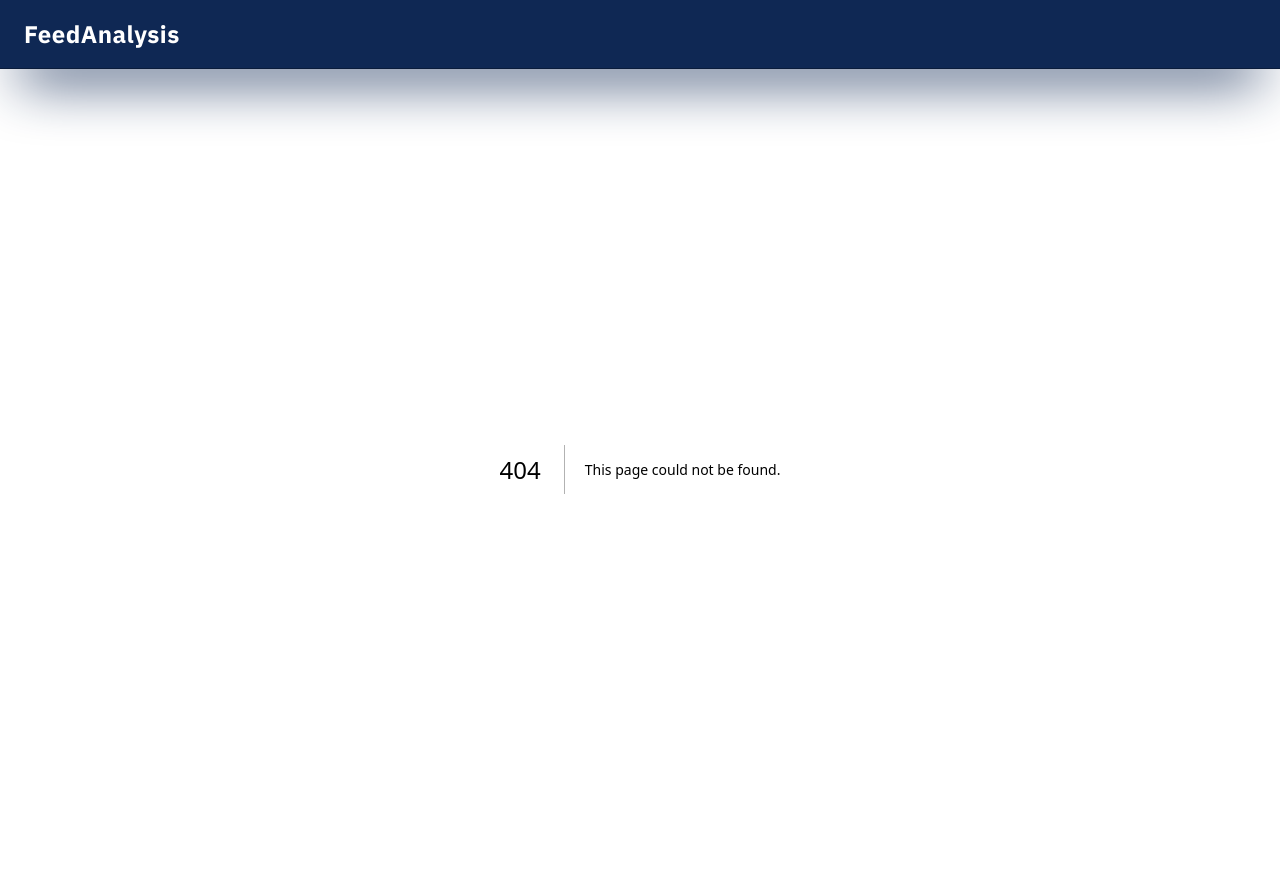
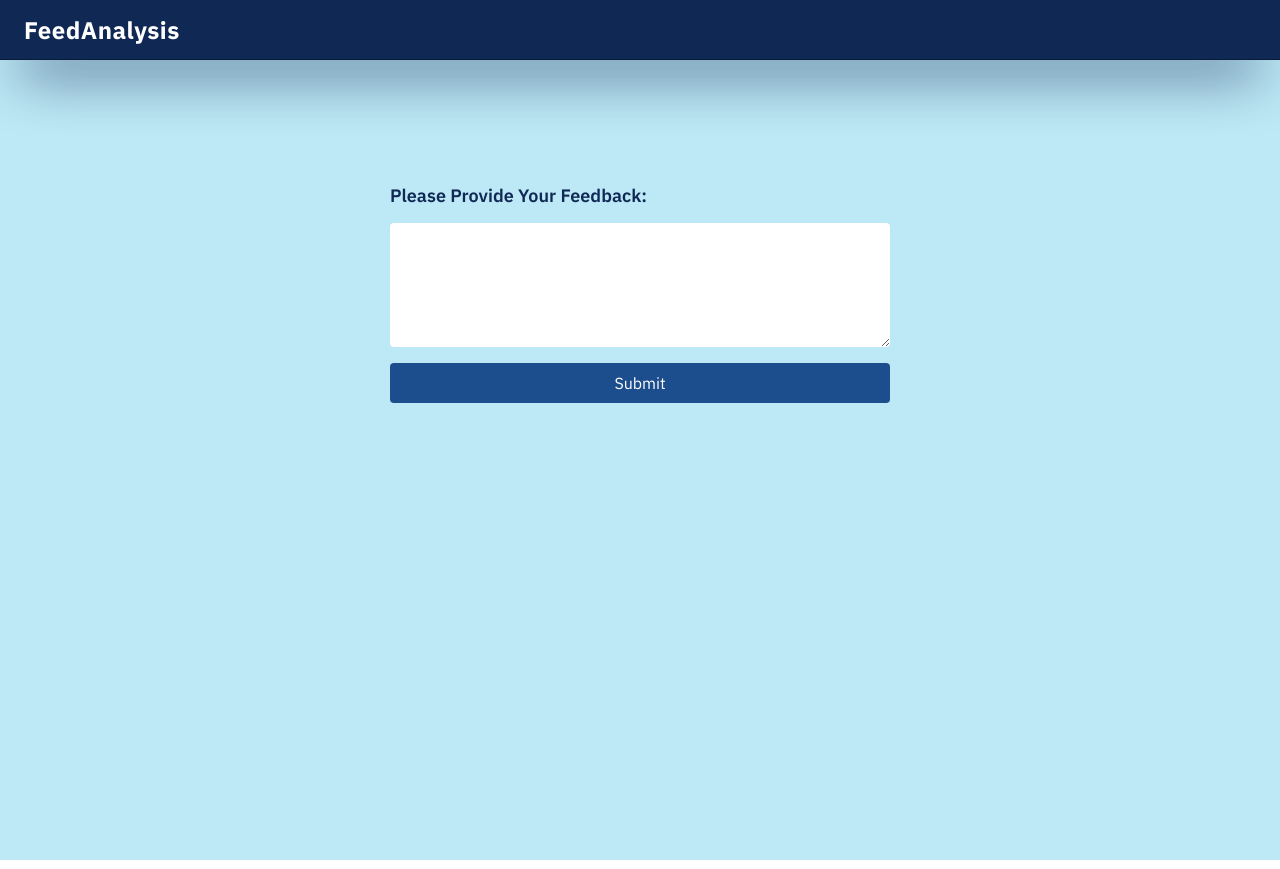
Before and after one commit to MOHAMMED-MAHER-BATIS/FeedAnalysis, a Next.js app: page /feedBackPortal in a window 1280 px wide. Before the commit this address had no page. Built offline with nearby package versions, Linux system fonts and the light colour scheme; no server answers.

Commit message:
set up the portal and take the user feedback

```diff
--- /dev/null
+++ b/components/dashBoard/feedBackPortal.css
@@ -0,0 +1,50 @@
+* {
+  box-sizing: border-box;
+  margin: 0;
+  padding: 0;
+}
+
+main {
+  padding: 24px;
+  height: 100vh;
+  background-color: var(--color-primary-100);
+  display: flex;
+  justify-content: center;
+}
+
+.feedback-form {
+  display: flex;
+  flex-direction: column;
+  gap: 16px;
+  width: 500px;
+  margin-top: 100px;
+}
+
+.feedback-form label {
+  font-size: 18px;
+  font-weight: 600;
+  color: var(--color-primary-900);
+}
+
+.feedback-form textarea {
+  padding: 12px;
+  border-radius: 4px;
+  border: 1px solid var(--color-primary-300);
+  font-size: 16px;
+  resize: vertical;
+}
+
+.feedback-form button {
+  padding: 10px 20px;
+  border-radius: 4px;
+  border: none;
+  background-color: var(--color-primary-700);
+  color: white;
+  font-size: 16px;
+  cursor: pointer;
+}
+
+.feedback-form button:hover {
+  background-color: var(--color-primary-900);
+  transform: translateY(-1px);
+}
--- /dev/null
+++ b/components/dashBoard/feedBackPortal.tsx
@@ -0,0 +1,28 @@
+"use client";
+import { useState } from "react";
+import "./feedBackPortal.css";
+export default function FeedBackPortal() {
+  const [feedback, setFeedback] = useState("");
+
+  const handleSubmit = (e: React.FormEvent) => {
+    e.preventDefault();
+    console.log("Feedback submitted:", feedback);
+
+  };
+
+  return (
+    <main>
+      <form className="feedback-form" action="" onSubmit={handleSubmit}>
+        <label htmlFor="feedback">Please Provide Your Feedback:</label>
+        <textarea
+          id="feedback"
+          name="feedback"
+          rows={5}
+          value={feedback}
+          onChange={(e) => setFeedback(e.target.value)}
+        />
+        <button type="submit">Submit</button>
+      </form>
+    </main>
+  );
+}
--- a/components/ui/navBar.css
+++ b/components/ui/navBar.css
@@ -1,18 +1,22 @@
+* {
+  box-sizing: border-box;
+  margin: 0;
+}
 .navBar {
-  height: 40px;
+  height: 60px;
   display: flex;
   align-items: center;
   justify-content: space-between;
-  padding: 14px 24px;
   background: var(--color-primary-900);
   border-bottom: 1px solid rgba(0, 0, 0, 0.3);
   box-shadow: 0px 30px 56px -20px var(--color-primary-900);
-  position: sticky; /* or relative */
+  position: sticky;
   top: 0;
   z-index: 1000;
 }
 
 .brand {
+  padding-left: 24px;
   color: #ffffff;
   font-size: 1.5rem;
   font-weight: 700;
@@ -20,7 +24,54 @@
   text-decoration: none;
 }
 
-.loginButton {
+.navLinks {
+  position: absolute;
+  left: 50%;
+  top: 0;
+  bottom: 0;
+  transform: translateX(-50%);
+  display: flex;
+  align-items: center;
+  justify-content: center;
+  gap: 20px;
+  height: 100%;
+  border-left: 1px solid rgba(255, 255, 255, 0.35);
+  border-right: 1px solid rgba(255, 255, 255, 0.35);
+  transition:
+    background-color 0.2s ease,
+    border-color 0.2s ease,
+    transform 0.2s ease,
+    box-shadow 0.2s ease;
+}
+.feedBackPortal {
+  height: 100%;
+  padding: 0 14px;
+  color: #ffffff;
+  text-decoration: none;
+  font-weight: 600;
+  display: inline-flex;
+  align-items: center;
+  justify-content: center;
+}
+
+.navBar > .navLinks {
+  height: 100%;
+  display: flex;
+  align-items: stretch;
+}
+
+.feedBackPortal:hover {
+  background-color: rgba(255, 255, 255, 0.12);
+  transform: translateY(-1px);
+}
+
+.feedBackPortal:focus-visible {
+  outline: none;
+  box-shadow: 0 0 0 3px rgba(255, 255, 255, 0.35);
+}
+
+.logout {
+  margin-right: 24px;
   display: inline-flex;
   align-items: center;
   justify-content: center;
@@ -39,7 +90,7 @@
     transform 0.2s ease;
 }
 
-.loginButton:hover {
+.logout:hover {
   background-color: #ffffff;
   border-color: var(--color-primary-500);
   transform: translateY(-1px);
@@ -54,7 +105,12 @@
     font-size: 1rem;
   }
 
-  .loginButton {
+  .feedBackPortal {
+    padding: 0 10px;
+    font-size: 0.95rem;
+  }
+
+  .logout {
     padding: 7px 12px;
     font-size: 0.95rem;
   }
--- a/components/ui/navBar.tsx
+++ b/components/ui/navBar.tsx
@@ -1,7 +1,7 @@
 "use client";
 import React from "react";
 import Link from "next/link";
-import { getAuth, onAuthStateChanged } from "firebase/auth";
+import { getAuth, onAuthStateChanged, User } from "firebase/auth";
 import { app } from "../../config/firebase";
 import "./navBar.css";
 
@@ -9,9 +9,45 @@ export default function NavBar() {
   const [isLoggedIn, setIsLoggedIn] = React.useState(false);
   const [isReady, setIsReady] = React.useState(false);
 
+  React.useEffect(() => {
+    const auth = getAuth(app);
+    const unsubscribe = onAuthStateChanged(auth, (user: User | null) => {
+      if (user) {
+        setIsLoggedIn(true);
+      } else {
+        setIsLoggedIn(false);
+      }
+    });
+    return () => unsubscribe();
+  }, []);
+
+  const logout = () => {
+    const auth = getAuth(app);
+    auth.signOut().then(() => {
+      setIsLoggedIn(false);
+    });
+  };
+
   return (
     <nav className="navBar" aria-label="Main navigation">
-      <h1 className="brand">FeedAnalysis</h1>
+      <div>
+        <h1 className="brand">FeedAnalysis</h1>
+      </div>
+      {isLoggedIn ? (
+        <div className="navLinks">
+          <Link className="feedBackPortal" href="/feedBackPortal">
+            Feedback Portal
+          </Link>
+        </div>
+      ) : null}
+      ;
+      {isLoggedIn ? (
+        <div>
+          <Link className="logout" href="/" onClick={logout}>
+            Logout
+          </Link>
+        </div>
+      ) : null}
     </nav>
   );
 }
--- /dev/null
+++ b/src/app/feedBackPortal/page.tsx
@@ -0,0 +1,5 @@
+import React from "react";
+import FeedBackPortal from "../../../components/dashBoard/feedBackPortal";
+export default function FeedBackPortalPage() {
+  return <FeedBackPortal />;
+}
```
